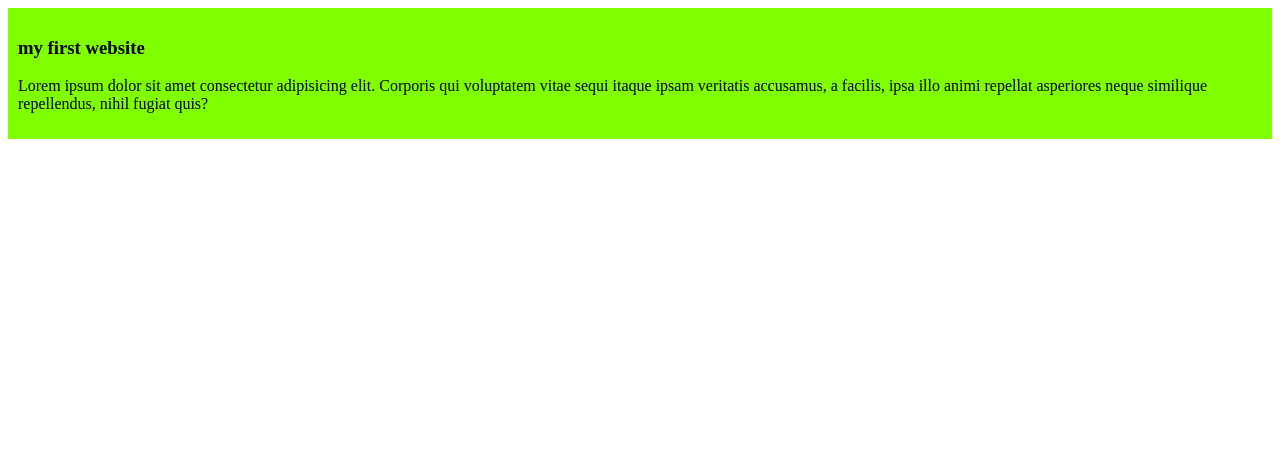
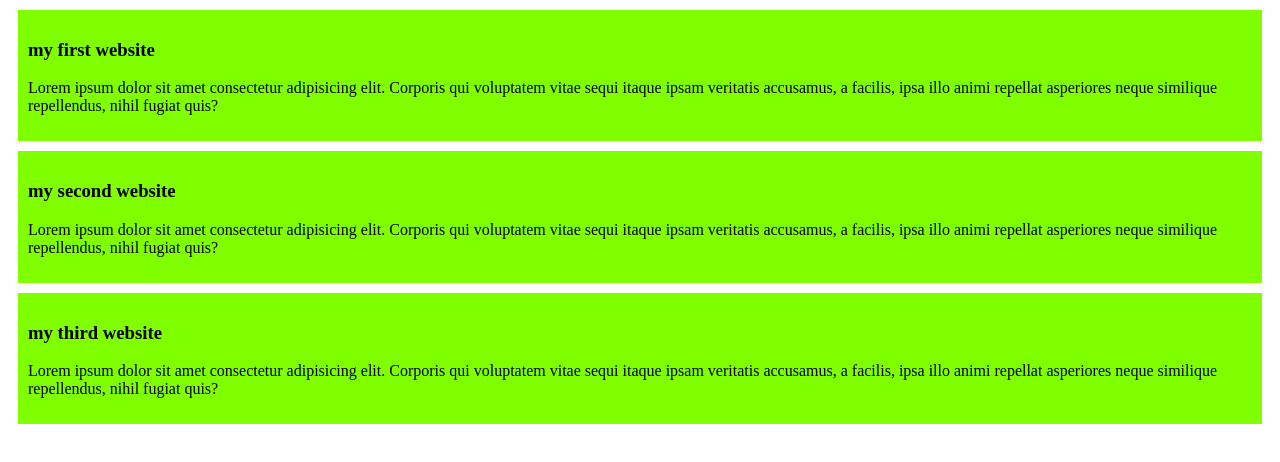
Before and after one commit to rakibhossain573/my-simple-website, a plain HTML site: page index.html in a window 1280 px wide. Drawn offline with Linux system fonts and the light colour scheme.

Commit message:
added the second and third blog

```diff
--- a/index.html
+++ b/index.html
@@ -12,5 +12,13 @@
         <h3>my first website</h3>
         <p>Lorem ipsum dolor sit amet consectetur adipisicing elit. Corporis qui voluptatem vitae sequi itaque ipsam veritatis accusamus, a facilis, ipsa illo animi repellat asperiores neque similique repellendus, nihil fugiat quis?</p>
     </div>
+    <div>
+        <h3>my second website</h3>
+        <p>Lorem ipsum dolor sit amet consectetur adipisicing elit. Corporis qui voluptatem vitae sequi itaque ipsam veritatis accusamus, a facilis, ipsa illo animi repellat asperiores neque similique repellendus, nihil fugiat quis?</p>
+    </div>
+    <div>
+        <h3>my third website</h3>
+        <p>Lorem ipsum dolor sit amet consectetur adipisicing elit. Corporis qui voluptatem vitae sequi itaque ipsam veritatis accusamus, a facilis, ipsa illo animi repellat asperiores neque similique repellendus, nihil fugiat quis?</p>
+    </div>
 </body>
 </html>
--- a/styles/blog.css
+++ b/styles/blog.css
@@ -1,4 +1,5 @@
 div{
     background-color: chartreuse;
     padding: 10px;
+    margin: 10px;
 }
```
